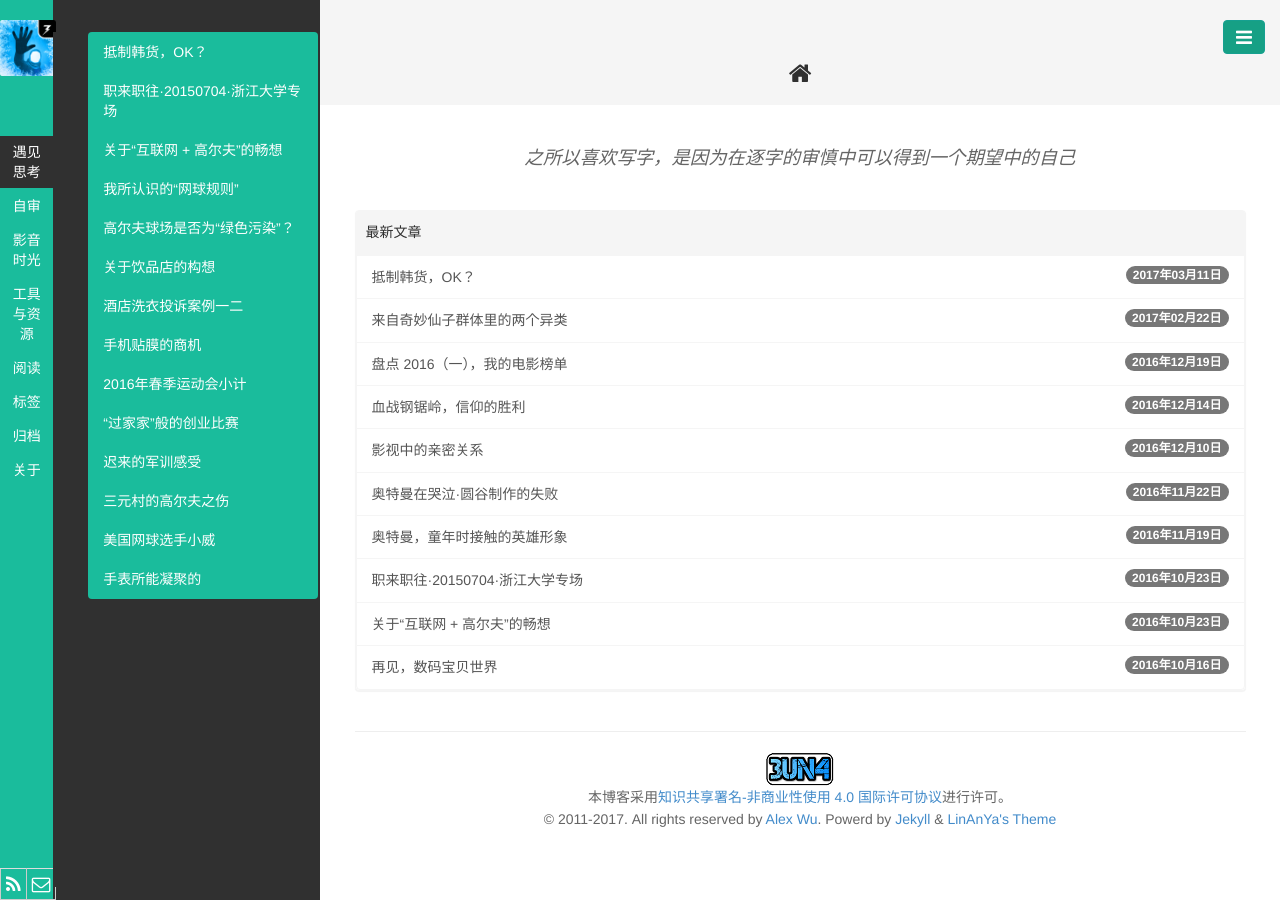
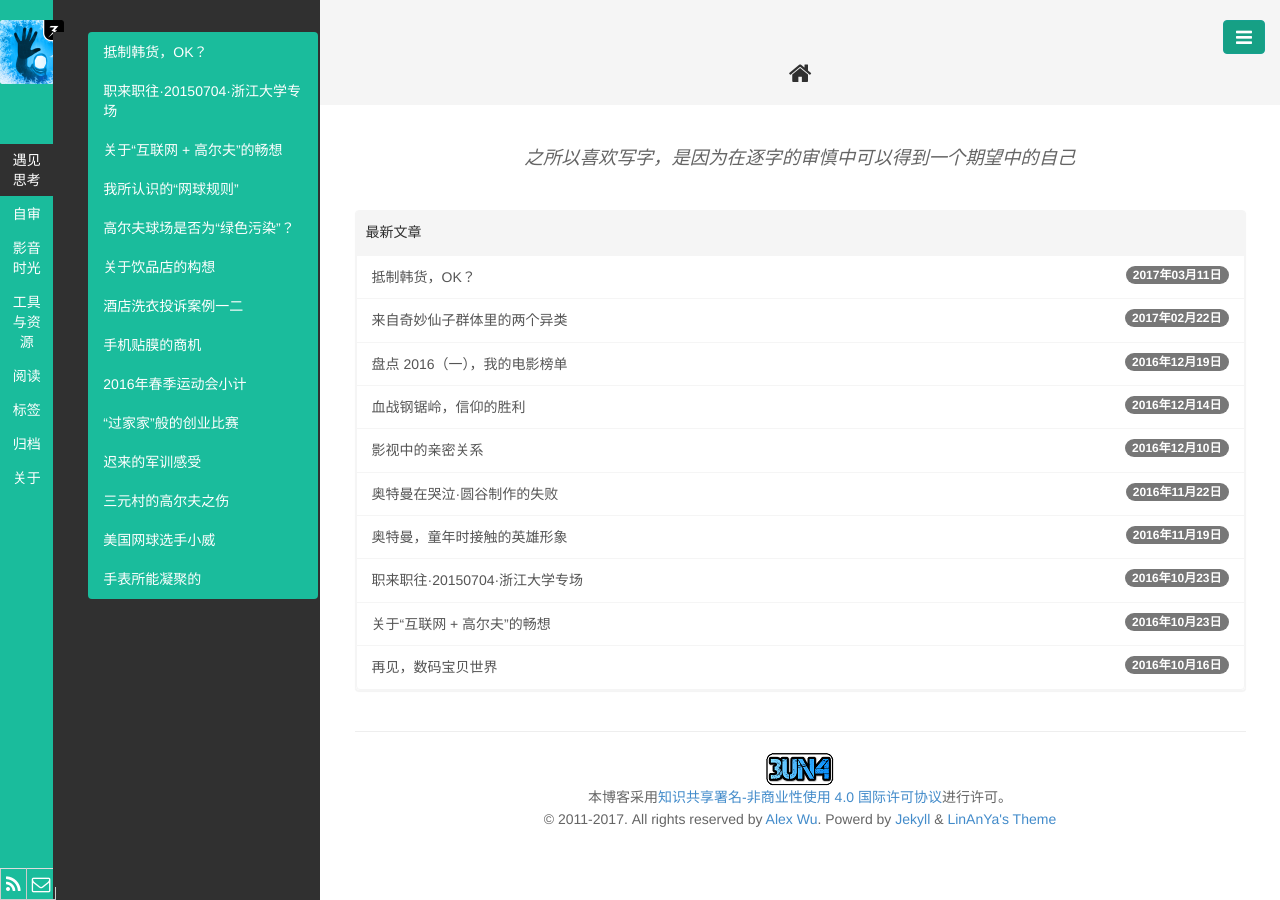
Before and after one commit to 3un4/3un4.github.io, a Jekyll site: the page built from index.html, in a window 1280 px wide. Built offline with Jekyll 4.4.1, drawn with Linux system fonts in a browser that asks for light colours; the list of posts is cut into pages by our own code.

Commit message:
Update base.css

```diff
--- a/public/css/base.css
+++ b/public/css/base.css
@@ -51,7 +51,7 @@ body, html {
 }
 
 .avatar {
-  width: 56px;
+  width: 64px;
   /*height: 90px;*/
   border: 0px solid #fff;
 }
```
